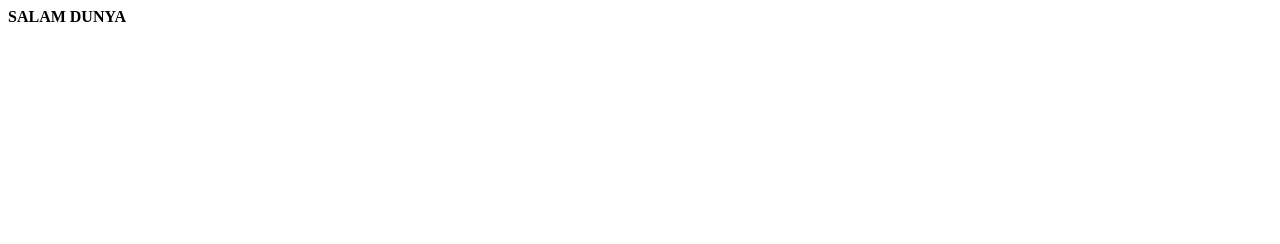
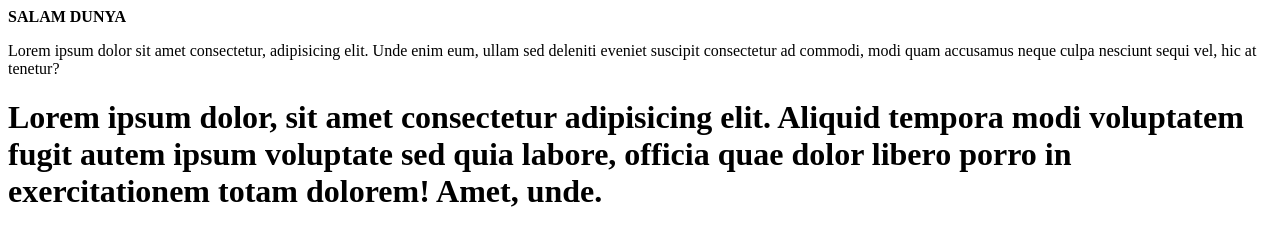
Before and after one commit to lion999999/fonted, a plain HTML site: page index.html in a window 1280 px wide. Drawn offline with Linux system fonts and the light colour scheme.

Commit message:
index2.html

```diff
--- a/index.html
+++ b/index.html
@@ -8,5 +8,7 @@
 </head>
 <body>
     <strong> SALAM DUNYA</strong>
+    <p>Lorem ipsum dolor sit amet consectetur, adipisicing elit. Unde enim eum, ullam sed deleniti eveniet suscipit consectetur ad commodi, modi quam accusamus neque culpa nesciunt sequi vel, hic at tenetur?</p>
+    <h1>Lorem ipsum dolor, sit amet consectetur adipisicing elit. Aliquid tempora modi voluptatem fugit autem ipsum voluptate sed quia labore, officia quae dolor libero porro in exercitationem totam dolorem! Amet, unde.</h1>
 </body>
 </html>
```
